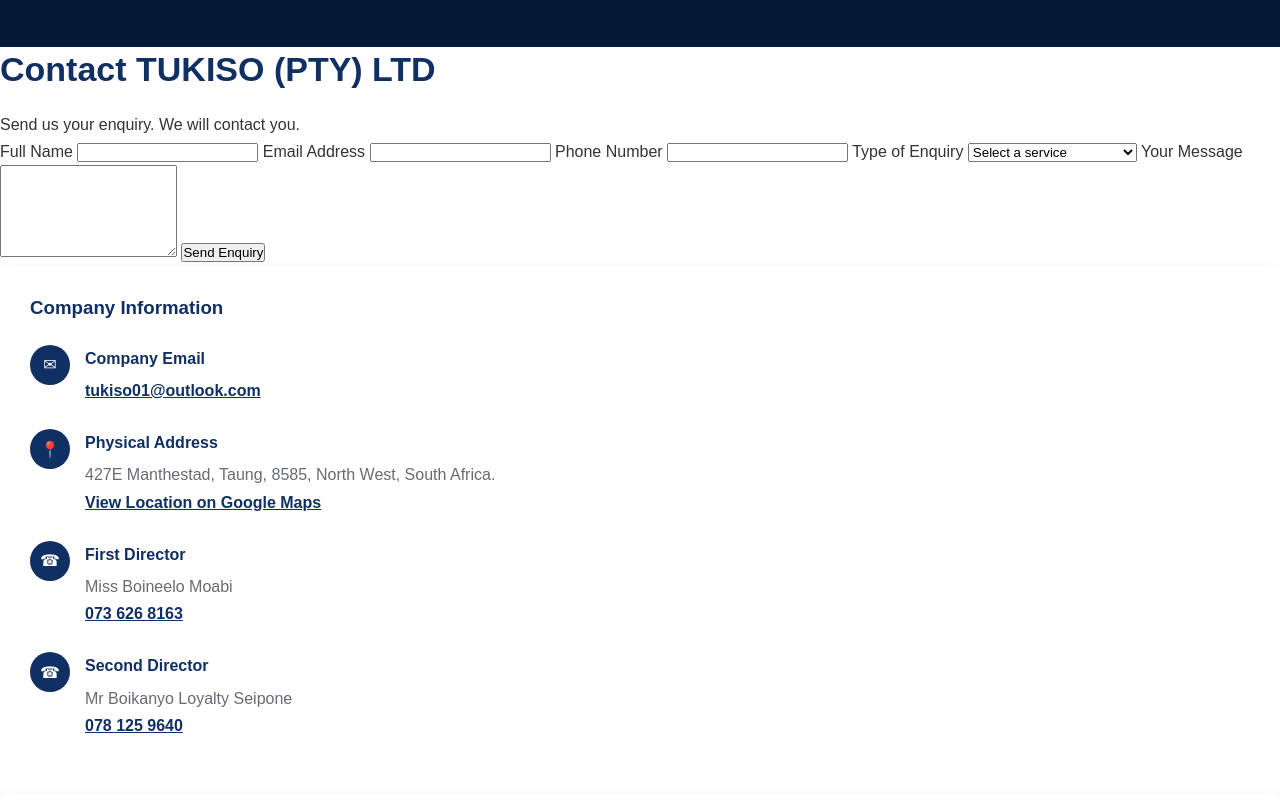
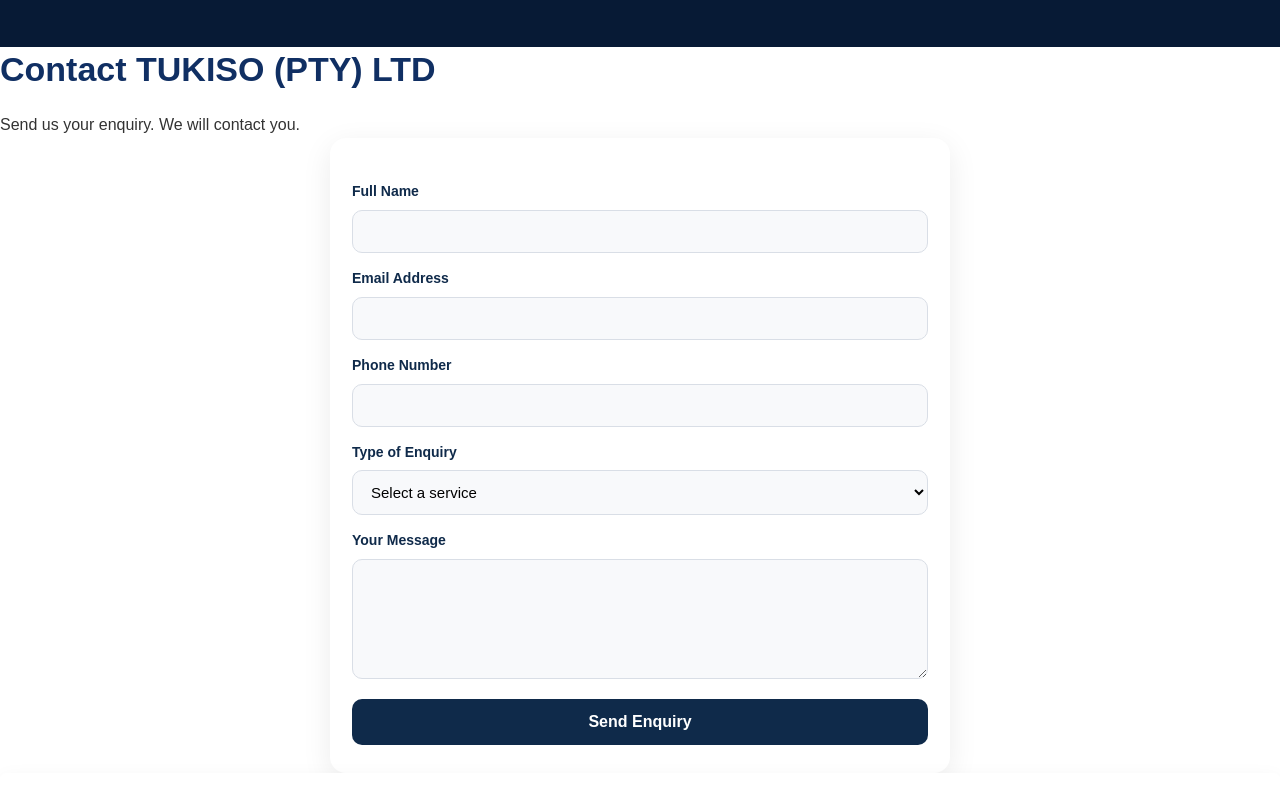
Before and after one commit to Loyalty97/tukiso-website, a plain HTML site: page index.html in a window 1280 px wide. Shown: the part 3600-4400 px from the top of the page. Drawn offline with nearby package versions, Linux system fonts and the light colour scheme.

Commit message:
Update index.html

```diff
--- a/index.html
+++ b/index.html
@@ -360,7 +360,51 @@
 <section id="contact">
     <h2>Contact TUKISO (PTY) LTD</h2>
     <p>Send us your enquiry. We will contact you.</p>
-
+<style>
+  #contactForm {
+    display: block !important;
+    max-width: 620px !important;
+    margin: 0 auto !important;
+    padding: 28px 22px !important;
+    background: #fff !important;
+    border-radius: 16px !important;
+    box-shadow: 0 8px 30px rgba(0,0,0,0.08) !important;
+  }
+  #contactForm label {
+    display: block !important;
+    font-weight: bold !important;
+    color: #0f2a4a !important;
+    margin: 14px 0 6px 0 !important;
+    font-size: 14px !important;
+  }
+  #contactForm input,
+  #contactForm select,
+  #contactForm textarea {
+    display: block !important;
+    width: 100% !important;
+    box-sizing: border-box !important;
+    padding: 12px 14px !important;
+    border: 1.5px solid #d9dee6 !important;
+    border-radius: 10px !important;
+    font-size: 15px !important;
+    background: #f8f9fb !important;
+  }
+  #contactForm textarea {
+    height: 120px !important;
+  }
+  #contactForm button {
+    width: 100% !important;
+    margin-top: 20px !important;
+    padding: 14px !important;
+    border: none !important;
+    border-radius: 10px !important;
+    background: #0f2a4a !important;
+    color: #fff !important;
+    font-size: 16px !important;
+    font-weight: bold !important;
+    cursor: pointer !important;
+  }
+</style>
     <form id="contactForm">
 
         <label>Full Name</label>
```
